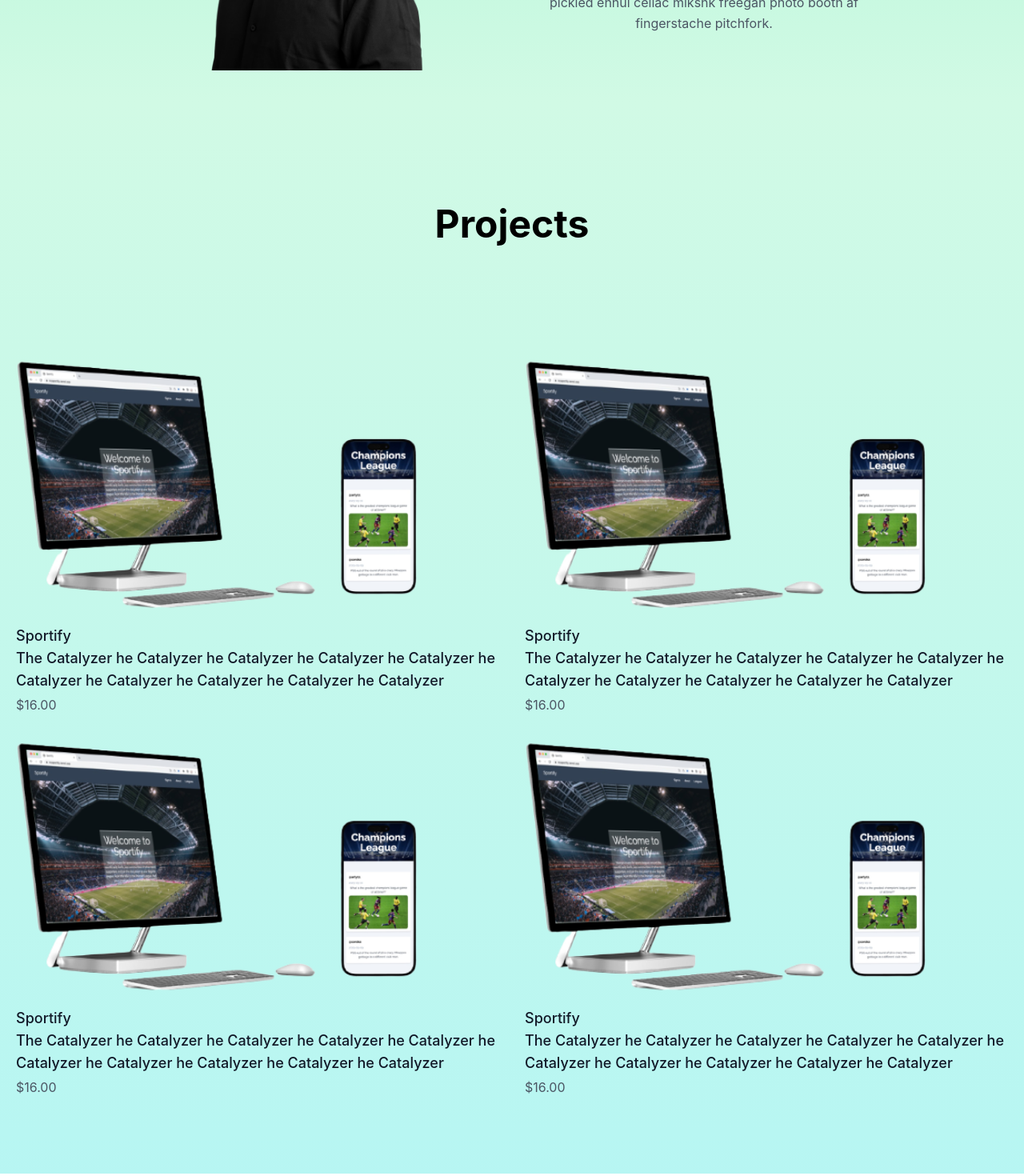
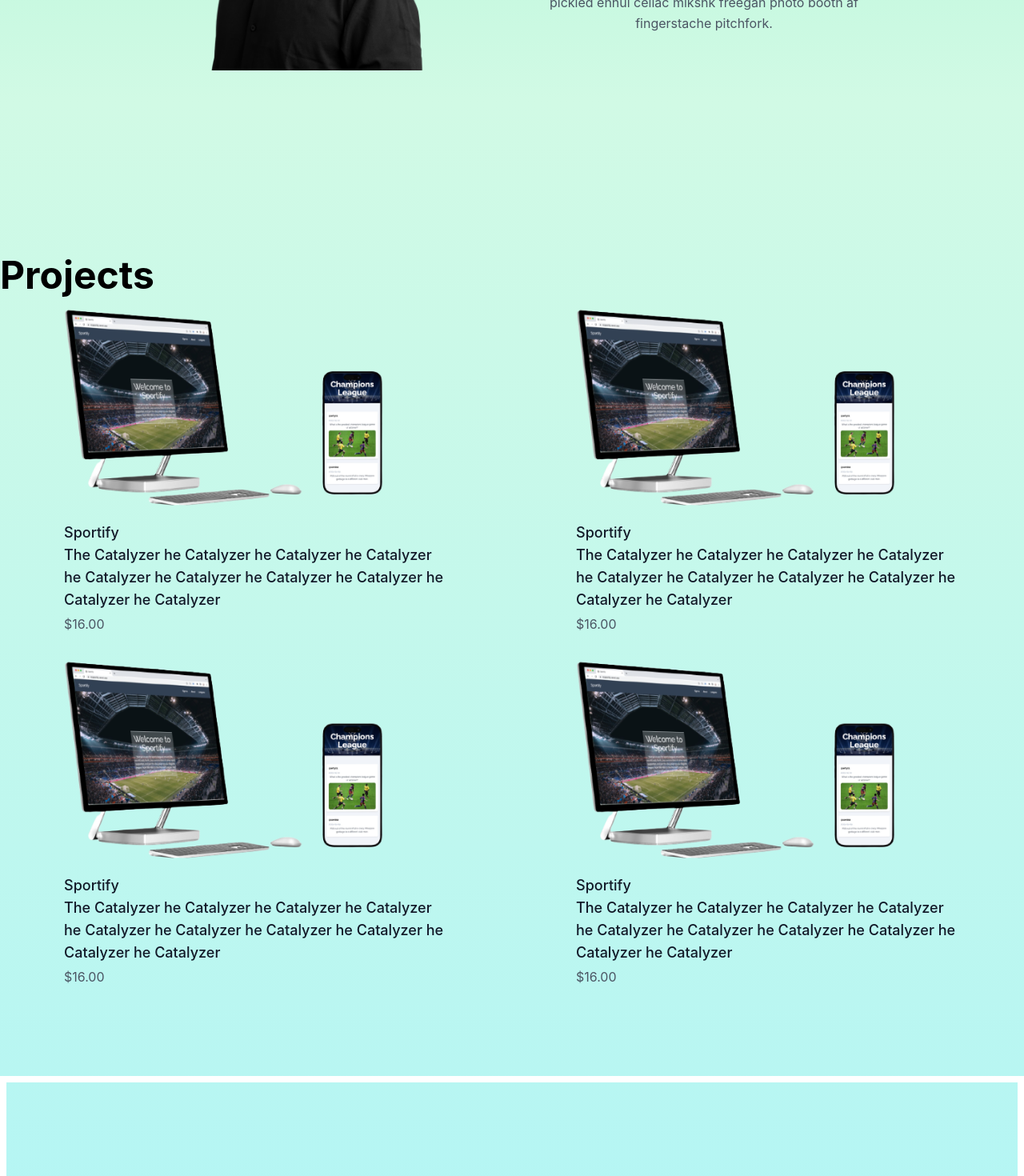
Before and after one commit to nickonbabaei/portfolio, a React (Create React App) app in the folder client/: page / in a window 1280 px wide. Shown: the part 1320-2790 px from the top of the page at 80% size. Built offline with nearby package versions, Linux system fonts and the light colour scheme.

Commit message:
fixed projects section responsiveness

```diff
--- a/client/src/components/Contact.jsx
+++ b/client/src/components/Contact.jsx
@@ -3,7 +3,7 @@
 const Contact = () => {
   return (
     <section class="text-gray-600 body-font bg-gradient-to-b from-cyan-200 to-cyan-600 relative" id='contact'>
-  <div class="container px-5 py-24 mx-auto flex sm:flex-nowrap flex-wrap">
+  <div class="container px-5 py-24 mx-auto flex md:flex-nowrap flex-wrap">
 
     <div class="lg:w-2/3 md:w-1/2 sm:h-full rounded-lg justify-center overflow-hidden flex w-full relative">
     <iframe width="80%" height="600" frameborder="0" scrolling="no" marginheight="0" marginwidth="0" src="https://maps.google.com/maps?width=100%25&amp;height=600&amp;hl=en&amp;q=Downtown%20Halifax+()&amp;t=&amp;z=14&amp;ie=UTF8&amp;iwloc=B&amp;output=embed"><a href="https://www.maps.ie/distance-area-calculator.html">area maps</a></iframe>
@@ -20,7 +20,7 @@
         </div>
       </div> */}
     </div>
-    <div class="lg:w-1/3 md:w-1/2 drop-blur flex flex-col md:ml-auto w-full md:py-8 mt-8 md:mt-0 sm:pr-24">
+    <div class="lg:w-1/3 md:w-1/2 drop-blur flex flex-col md:ml-auto w-full md:py-8 mt-8 md:mt-0 md:pr-24">
       <h1 class="text-black text-lg mb-1 font-medium">Feedback</h1>
       <p class="leading-relaxed mb-5 text-gray-600">Post-ironic portland shabby chic echo park, banjo fashion axe</p>
       <div class="relative mb-4">
--- a/client/src/components/Projects.jsx
+++ b/client/src/components/Projects.jsx
@@ -6,12 +6,13 @@
     return (
 
         <section class="text-gray-600 body-font bg-gradient-to-b from-emerald-100 to-cyan-200" id='projects'>
-            <div class='flex justify-center py-12'>
-                <h1 class='text-black font-bold pt-20 text-3xl sm:text-5xl'>Projects</h1>
-            </div>
-            <div class="container px-5 py-24 mx-auto">
-                <div class="flex flex-wrap justify-center -m-4">
-                    <div class="lg:w-1/2 md:w-4/6 p-4 w-full">
+            {/* <div class='flex justify-center py-12'>
+                <h1 class='text-black font-bold pt-24 text-3xl sm:text-5xl'>Projects</h1>
+            </div> */}
+            <div class="container max-w-screen-xl py-24 mx-auto">
+            <h1 class='text-black font-bold pt-24 text-3xl sm:text-5xl'>Projects</h1>
+                <div class="flex flex-wrap justify-center">
+                    <div class="lg:w-1/2 md:w-4/6 py-4 px-20 w-5/6">
                         <a class="block relative rounded overflow-hidden">
                             <img alt="Sportify Application" class="object-cover object-center w-full h-full block xl:w-5/6" src={SportifyPreview} />
                         </a>
@@ -21,7 +22,7 @@
                             <p class="mt-1">$16.00</p>
                         </div>
                     </div>
-                    <div class="lg:w-1/2 md:w-4/6 p-4 w-full">
+                    <div class="lg:w-1/2 md:w-4/6 py-4 px-20 w-5/6">
                         <a class="block relative rounded overflow-hidden">
                             <img alt="Sportify Application" class="object-cover object-center w-full h-full block xl:w-5/6" src={SportifyPreview} />
                         </a>
@@ -31,7 +32,7 @@
                             <p class="mt-1">$16.00</p>
                         </div>
                     </div>
-                    <div class="lg:w-1/2 md:w-4/6 p-4 w-full">
+                    <div class="lg:w-1/2 md:w-4/6 py-4 px-20 w-5/6">
                         <a class="block relative rounded overflow-hidden">
                             <img alt="Sportify Application" class="object-cover object-center w-full h-full block xl:w-5/6" src={SportifyPreview} />
                         </a>
@@ -41,7 +42,7 @@
                             <p class="mt-1">$16.00</p>
                         </div>
                     </div>
-                    <div class="lg:w-1/2 md:w-4/6 p-4 w-full">
+                    <div class="lg:w-1/2 md:w-4/6 py-4 px-20 w-5/6">
                         <a class="block relative rounded overflow-hidden">
                             <img alt="Sportify Application" class="object-cover object-center w-full h-full block xl:w-5/6" src={SportifyPreview} />
                         </a>
```
Also changed, not shown: client/src/components/About.jsx (line endings or trailing spaces).
